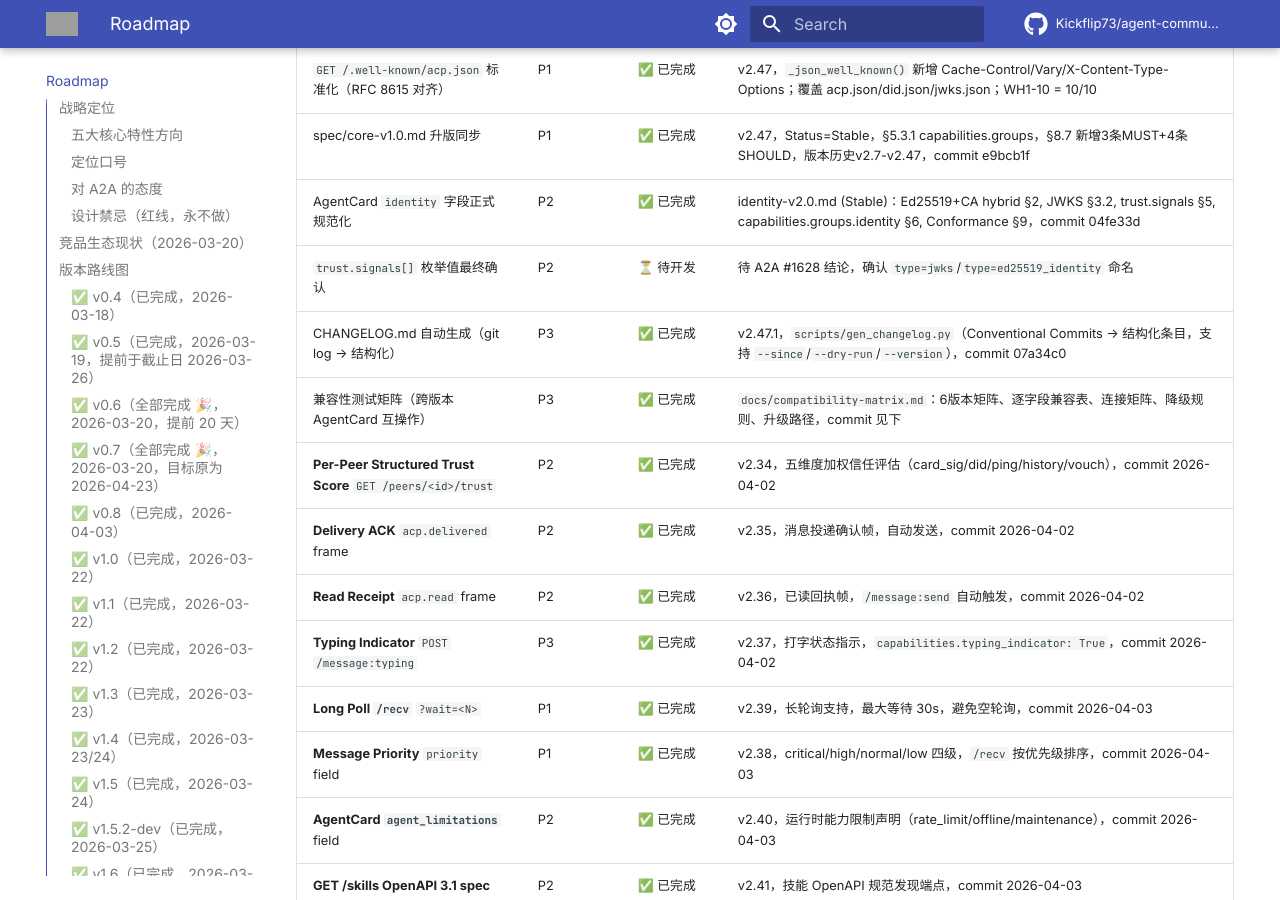
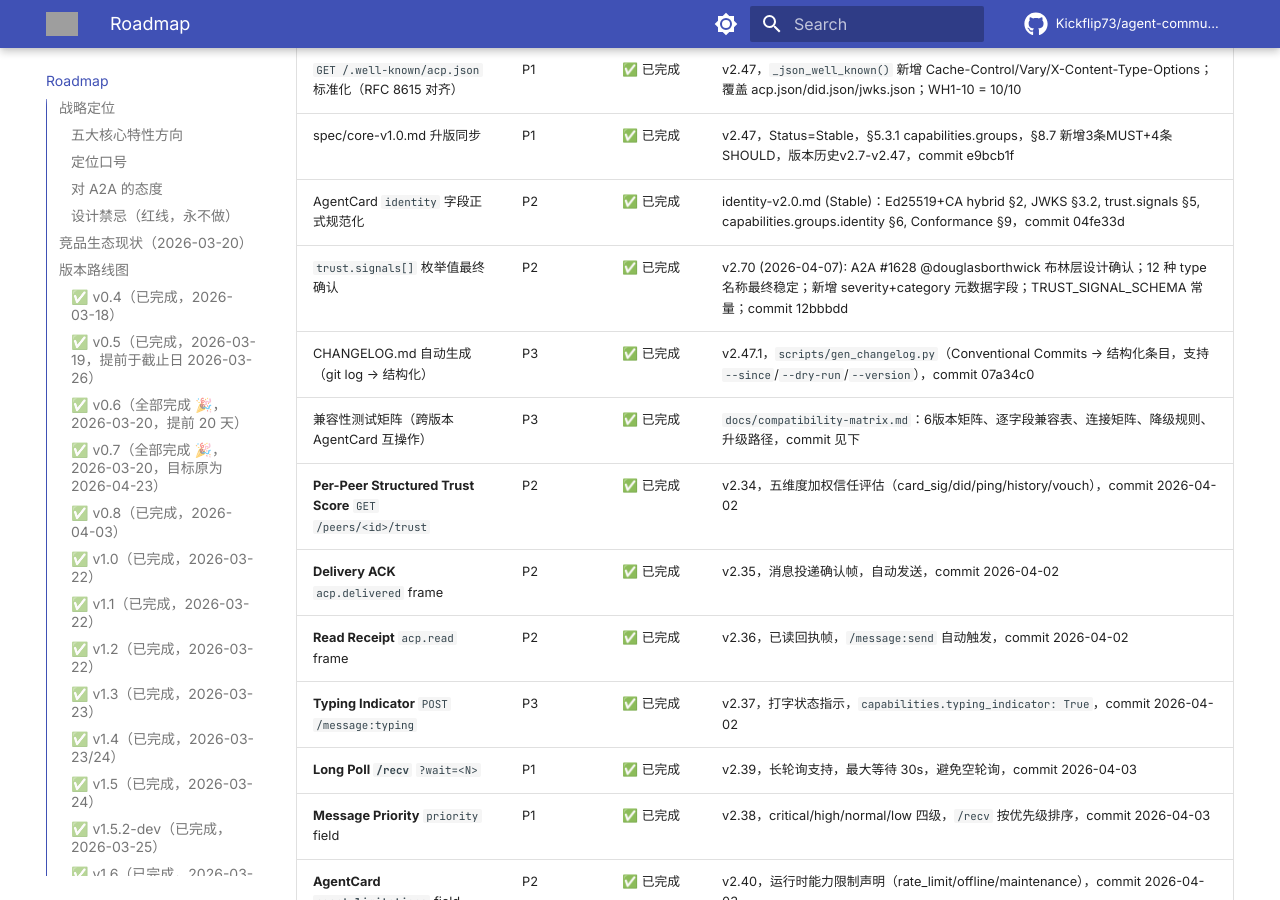
Before and after one commit to Kickflip73/agent-communication-protocol, an MkDocs documentation site: the page built from docs/ROADMAP.md, in a window 1280 px wide and 900 px high, scrolled down 20931 px. Built offline with MkDocs 1.6.1 and Material for MkDocs 9.7.7, drawn with Linux system fonts in a browser that asks for light colours; comment, search, counter and statistics services are not loaded; the version menu is left out; grey boxes are pictures that could not be loaded.

Commit message:
docs: update ROADMAP for v2.70 trust.signals severity+category
- acp-research/ROADMAP.md: add v2.70 entry (SC-1..15=15/15 PASS)
- docs/ROADMAP.md: mark trust.signals[] enum finalization ✅ (v2.70, commit 12bbbdd)

```diff
--- a/docs/ROADMAP.md
+++ b/docs/ROADMAP.md
@@ -696,7 +696,7 @@ APS:  https://github.com/aeoess/agent-passport-system  （Ed25519 身份，v0.8
 | `GET /.well-known/acp.json` 标准化（RFC 8615 对齐） | P1 | ✅ 已完成 | v2.47，`_json_well_known()` 新增 Cache-Control/Vary/X-Content-Type-Options；覆盖 acp.json/did.json/jwks.json；WH1-10 = 10/10 |
 | spec/core-v1.0.md 升版同步 | P1 | ✅ 已完成 | v2.47，Status=Stable，§5.3.1 capabilities.groups，§8.7 新增3条MUST+4条SHOULD，版本历史v2.7-v2.47，commit e9bcb1f |
 | AgentCard `identity` 字段正式规范化 | P2 | ✅ 已完成 | identity-v2.0.md (Stable)：Ed25519+CA hybrid §2, JWKS §3.2, trust.signals §5, capabilities.groups.identity §6, Conformance §9，commit 04fe33d |
-| `trust.signals[]` 枚举值最终确认 | P2 | ⏳ 待开发 | 待 A2A #1628 结论，确认 `type=jwks`/`type=ed25519_identity` 命名 |
+| `trust.signals[]` 枚举值最终确认 | P2 | ✅ 已完成 | v2.70 (2026-04-07): A2A #1628 @douglasborthwick 布林层设计确认；12 种 type 名称最终稳定；新增 severity+category 元数据字段；TRUST_SIGNAL_SCHEMA 常量；commit 12bbbdd |
 | CHANGELOG.md 自动生成（git log → 结构化） | P3 | ✅ 已完成 | v2.47.1，`scripts/gen_changelog.py`（Conventional Commits → 结构化条目，支持 `--since`/`--dry-run`/`--version`），commit 07a34c0 |
 | 兼容性测试矩阵（跨版本 AgentCard 互操作） | P3 | ✅ 已完成 | `docs/compatibility-matrix.md`：6版本矩阵、逐字段兼容表、连接矩阵、降级规则、升级路径，commit 见下 |
 | **Per-Peer Structured Trust Score** `GET /peers/<id>/trust` | P2 | ✅ 已完成 | v2.34，五维度加权信任评估（card_sig/did/ping/history/vouch），commit 2026-04-02 |
```
Also changed, not shown: acp-research/ROADMAP.md (+2 -1 lines).
